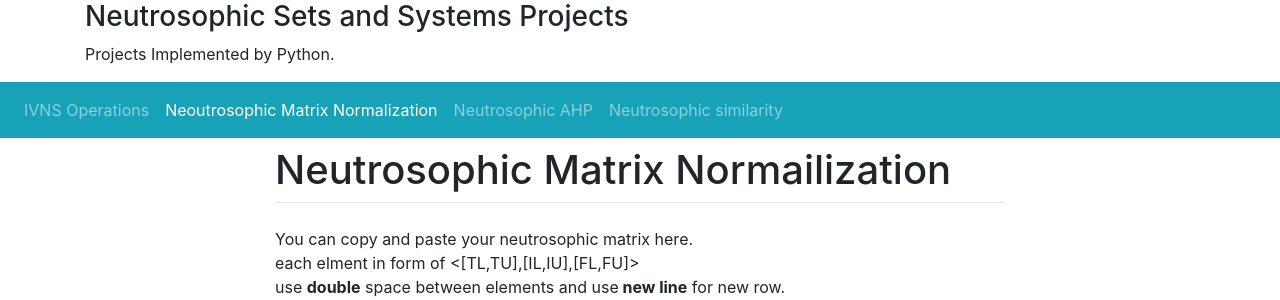
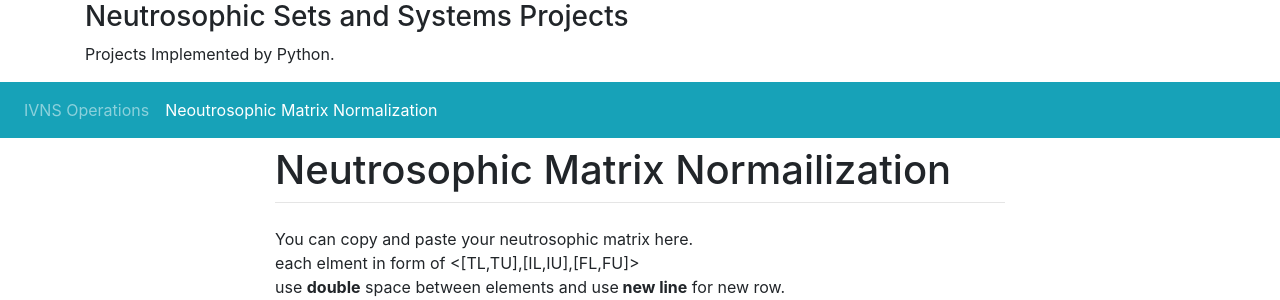
Before and after one commit to ElsevierSoftwareX/SOFTX_2020_18, a Django app: page /ivns/norm in a window 1280 px wide; the page is wider, and only the part inside the window is pictured. Shown: the top 300 px of that part. Run offline with Django 3.2, Linux system fonts and the light colour scheme; some libraries are stand-ins or nearby versions.

Commit message:
Update norm.html

```diff
--- a/src/nsets/ivns/templates/norm.html
+++ b/src/nsets/ivns/templates/norm.html
@@ -24,12 +24,7 @@
     <li class="nav-item active">
       <a class="nav-link" href="/ivns/norm">Neoutrosophic Matrix Normalization</a>
     </li>
-       <li class="nav-item">
-      <a class="nav-link" href="/ivns/ahp">Neutrosophic AHP</a>
-    </li>
-    <li class="nav-item">
-        <a class="nav-link" href="/ivns/similarity" >Neutrosophic similarity</a>
-    </li>
+
 
   </ul>
 </nav>
```
